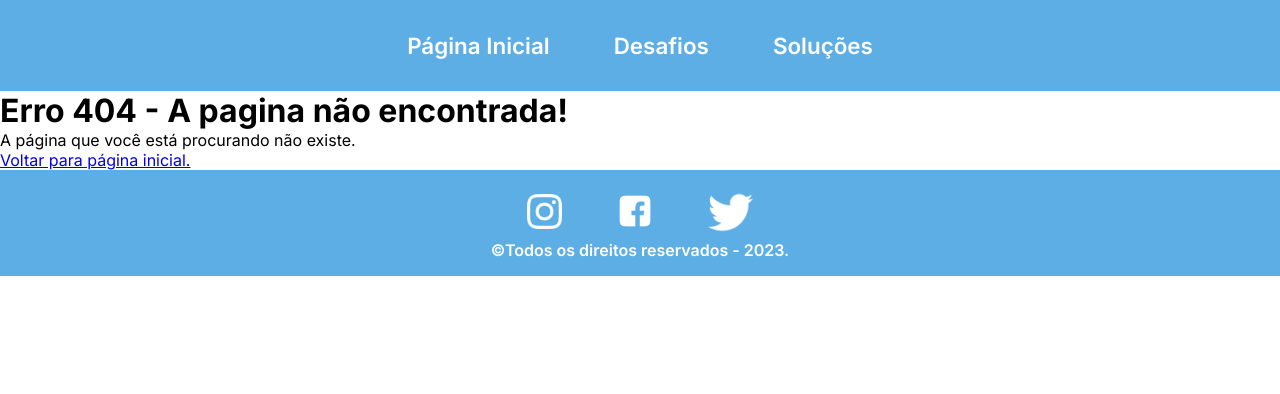
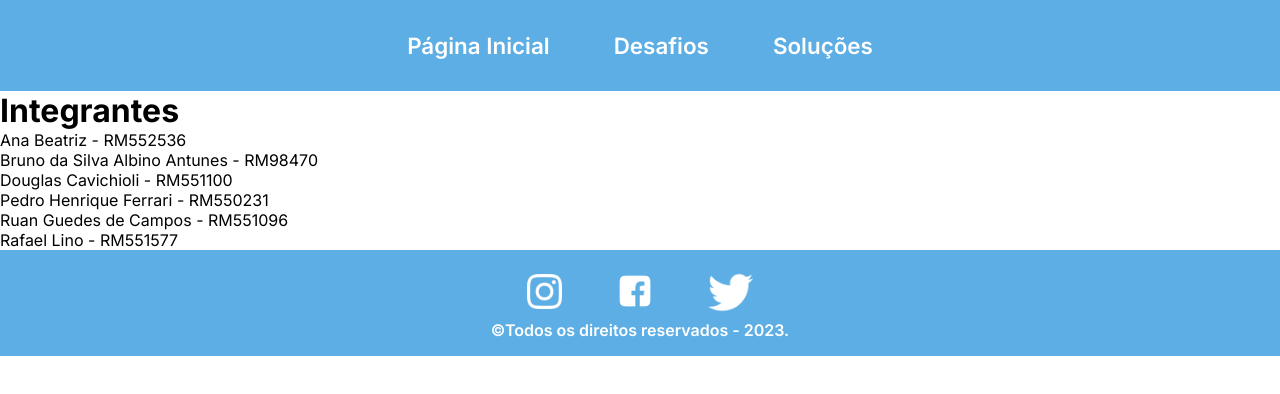
Before and after one commit to bwtrxz/fiap-tech-rwd, a Next.js app: page /tech/integrantes in a window 1280 px wide. Before the commit this address had no page. Shown: the top 394 px of the page. Built offline with nearby package versions, Linux system fonts and the light colour scheme.

Commit message:
Add integrantes page component

```diff
--- /dev/null
+++ b/src/app/tech/integrantes/page.jsx
@@ -0,0 +1,35 @@
+import React from 'react'
+
+export default function Integrantes() {
+  return (
+    <>
+        <div>
+            <h1>Integrantes</h1>
+                <p>
+                    Ana Beatriz -
+                    RM552536
+                </p>
+                <p>
+                    Bruno da Silva Albino Antunes -
+                    RM98470
+                </p>
+                <p>
+                    Douglas Cavichioli -
+                    RM551100
+                </p>
+                <p>
+                    Pedro Henrique Ferrari -
+                    RM550231
+                </p>
+                <p>
+                    Ruan Guedes de Campos -
+                    RM551096
+                </p>
+                <p>
+                    Rafael Lino -
+                    RM551577
+                </p>
+        </div>
+    </>
+  )
+}
```
